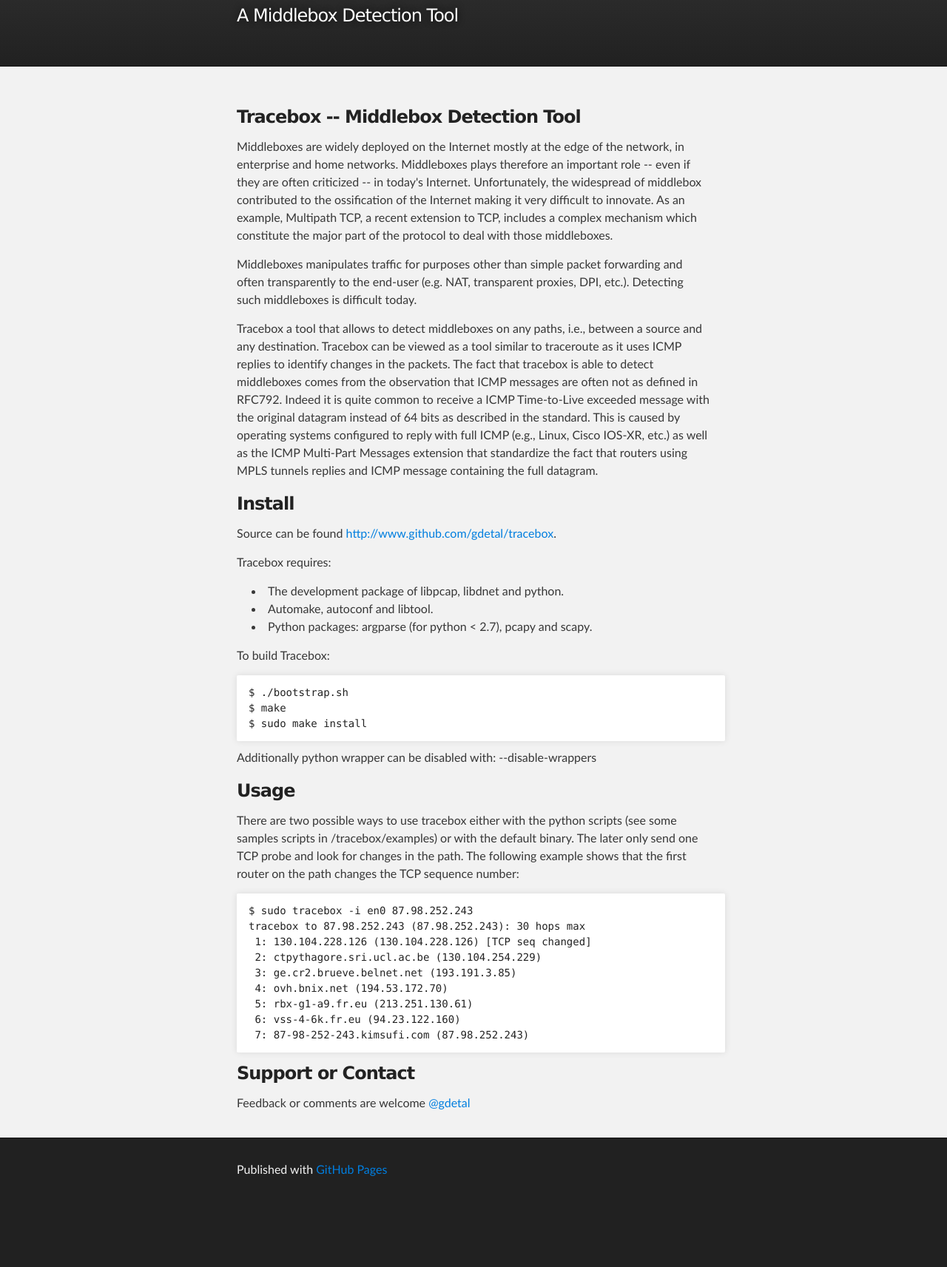
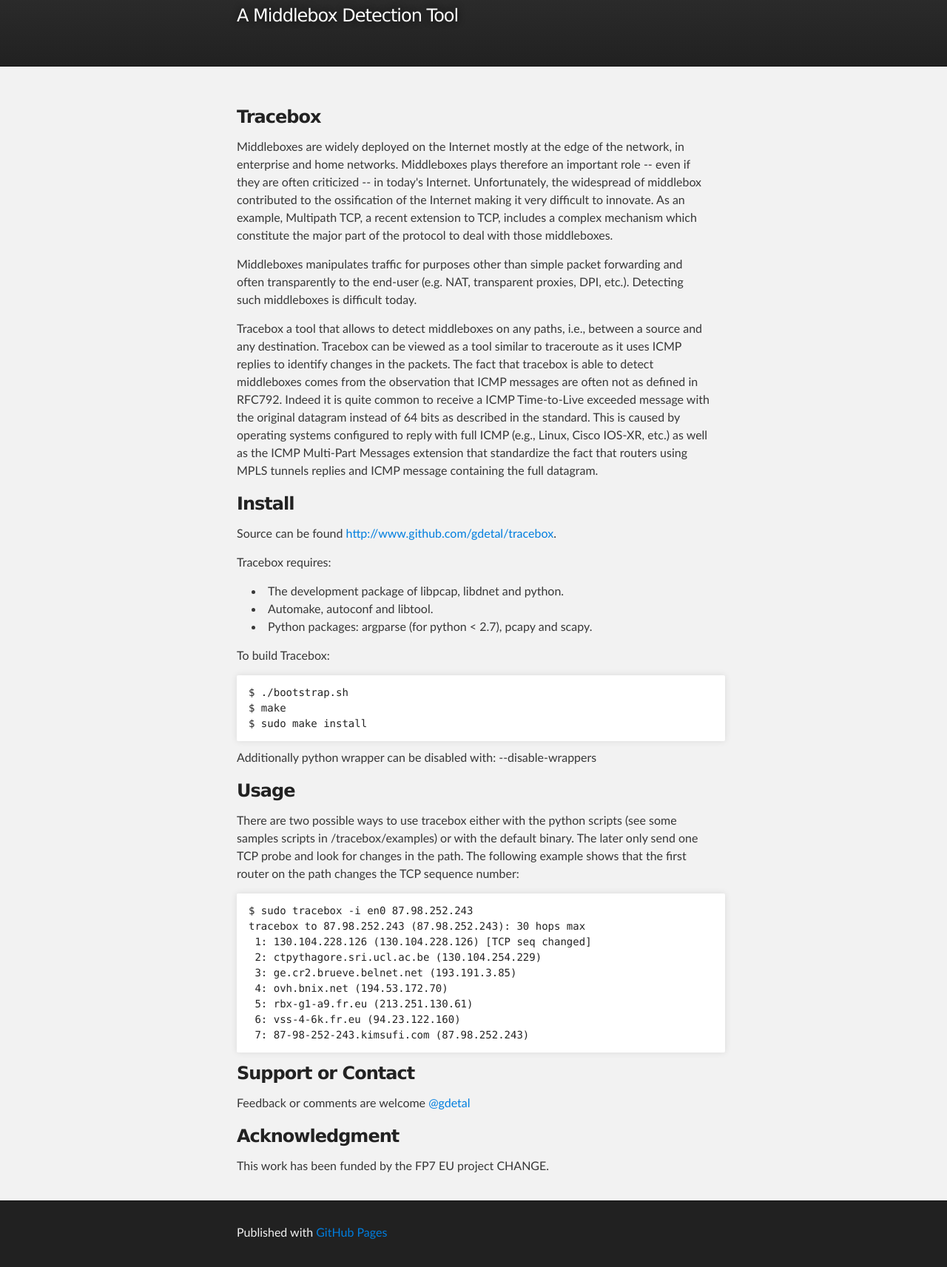
Before and after one commit to tracebox/tracebox.github.io, a plain HTML site: page index.html in a window 1280 px wide. Shown: the part 120-1833 px from the top of the page at 74% size. Before the commit the page ends 1748 px from the top, so only its background shows below. Drawn offline with Linux system fonts and the light colour scheme.

Commit message:
Replace master branch with page content via GitHub

```diff
--- a/index.html
+++ b/index.html
@@ -27,7 +27,7 @@
     <!-- MAIN CONTENT -->
     <div id="main_content_wrap" class="outer">
       <section id="main_content" class="inner">
-        <h3>Tracebox -- Middlebox Detection Tool</h3>
+        <h3>Tracebox</h3>
 
 <p>Middleboxes are widely deployed on the Internet mostly at the edge of the
 network, in enterprise and home networks. Middleboxes plays therefore an
@@ -91,6 +91,10 @@ tracebox to 87.98.252.243 (87.98.252.243): 30 hops max
 <h3>Support or Contact</h3>
 
 <p>Feedback or comments are welcome <a href="https://github.com/gdetal" class="user-mention">@gdetal</a></p>
+
+<h3>Acknowledgment</h3>
+
+<p>This work has been funded by the FP7 EU project CHANGE.</p>
       </section>
     </div>
 
```
Also changed, not shown: params.json (+1 -1 lines).
